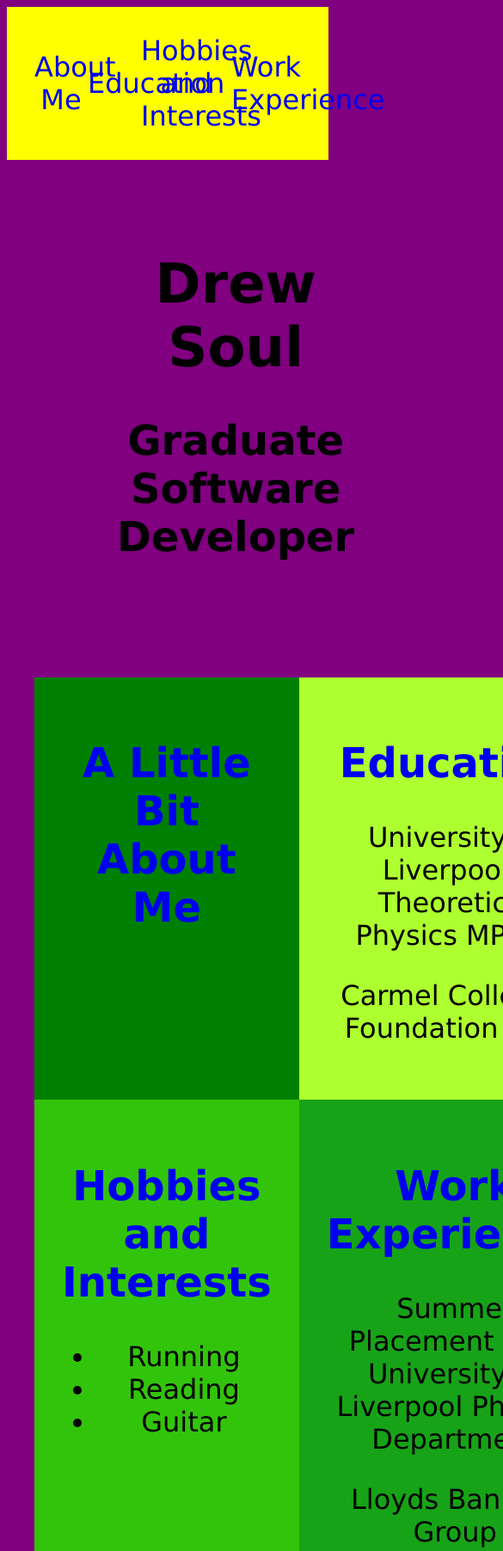
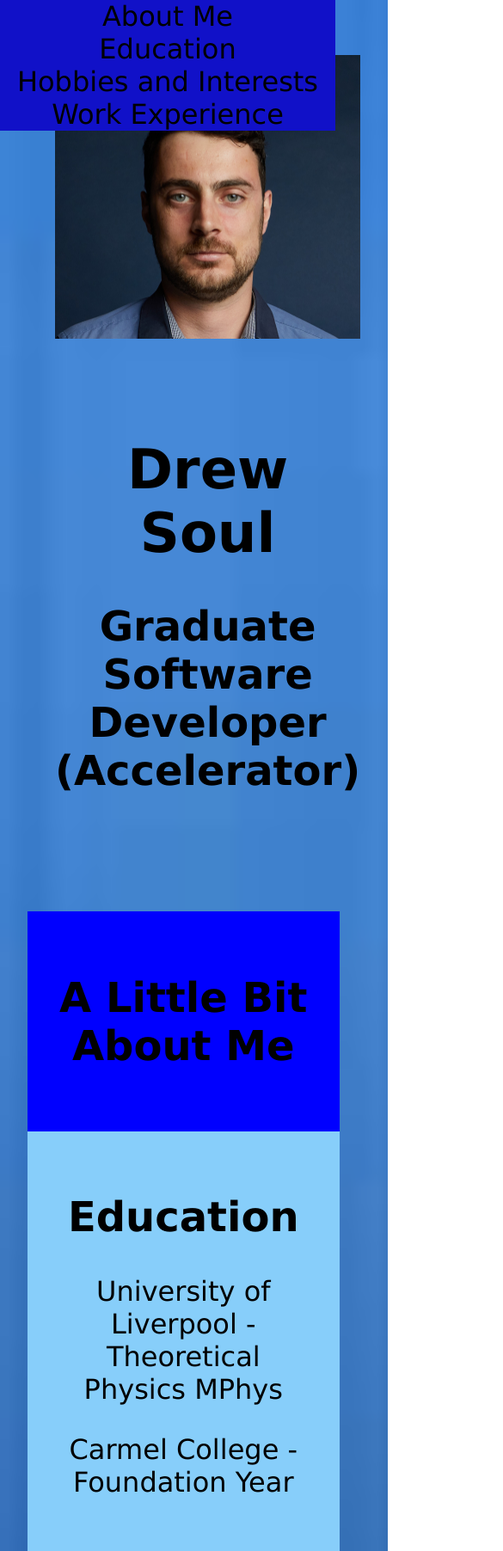
Before and after one commit to drewsoul61/my_website, a plain HTML site: page index.html in a window 390 px wide. Shown: the top 1804 px of the page at 86% size, 585 px wide, since content can reach past the window. Drawn offline with Linux system fonts and the light colour scheme.

Commit message:
New colour scheme, general improvements

```diff
--- a/cssmain.css
+++ b/cssmain.css
@@ -1,16 +1,23 @@
+*{color: black;}
+body {
+    font-family: Verdana, Geneva, Tahoma, sans-serif;   background-image: url("blueback.jpg"); background-repeat: no-repeat; background-size: cover;
+        margin: 0;
+        }
+#banner{display: flex;
+width: 100%;
+height: auto;
+box-sizing: border-box;
+margin: 0;
+padding: 0;
+position: fixed;
+background-color: rgb(17, 17, 200);
+}
 
 
-body {
-    font-family: Verdana, Geneva, Tahoma, sans-serif;   background-color: purple;}
-#banner{display: flex;
-width: 100%;
-box-sizing: border-box;
-margin: auto;
-position: sticky;
-background-color: yellow;}
 
 #pictureofme{
     max-width: 100%;
+    max-height: 500px;
     height: auto;
   }
 
@@ -22,9 +29,24 @@ background-color: yellow;}
     position: static;
 }
 
+
 .parent:nth-of-type(3){
     display: grid;
     grid-template-columns: 1fr 1fr;}
+
+@media (max-width: 1000px) {
+    #banner{display: grid;
+    grid-template-columns: 1fr; }
+
+    .parent:nth-of-type(2){
+    display: grid;
+    grid-template-columns:  1fr;}
+
+    .parent:nth-of-type(3){
+    display: grid;
+grid-template-columns: 1fr;}
+
+}
 
 
 
@@ -35,15 +57,15 @@ text-align: center;
 
 }
 
-#me{background-color: green;}
-#education{background-color: greenyellow;}
-#hobbies{background-color: rgba(50, 196, 10);}
-#work{background-color: rgb(23, 163, 23);}
+#me{background-color: Blue;}
+#education{background-color: lightskyblue;}
+#hobbies{background-color:darkcyan;}
+#work{background-color: rgb(2, 2, 179);}
 
 
 a:hover {color: goldenrod; text-size-adjust: 110%;}
 a:link {text-decoration: none;}
-a:nth-of-type(1){margin: auto; min-width: 20%;}
+a:nth-of-type(1){margin: auto;min-width: 20%;}
 a:nth-of-type(2){margin: auto;min-width: 20%;}
 a:nth-of-type(3){margin: auto;min-width: 20%;}
 a:nth-of-type(4){margin: auto;min-width: 20%;}
--- a/index.html
+++ b/index.html
@@ -7,6 +7,7 @@
         <link rel="stylesheet" href="cssmain.css" type="text/css"/>
     </head>
     <body>
+        <meta name="viewport" content="width=device-width, initial-scale=1" />
         <div id="banner">
             <a href="me.html">About Me</a> <a href="Education.html">Education</a> <a href="HaI.html">Hobbies and Interests</a> <a href="work.html">Work Experience</a>
         </div>
@@ -16,7 +17,7 @@
         </div>
         <div>
         <h1>Drew Soul</h1>
-        <h2>Graduate Software Developer</h2>
+        <h2>Graduate Software Developer (Accelerator)</h2>
         </div>
        </div>
 
```
Also changed, not shown: HaI.html (+3 -0 lines), education.html (+2 -0 lines), me.html (+2 -1 lines), work.html (+1 -0 lines), blueback.jpg (added).
